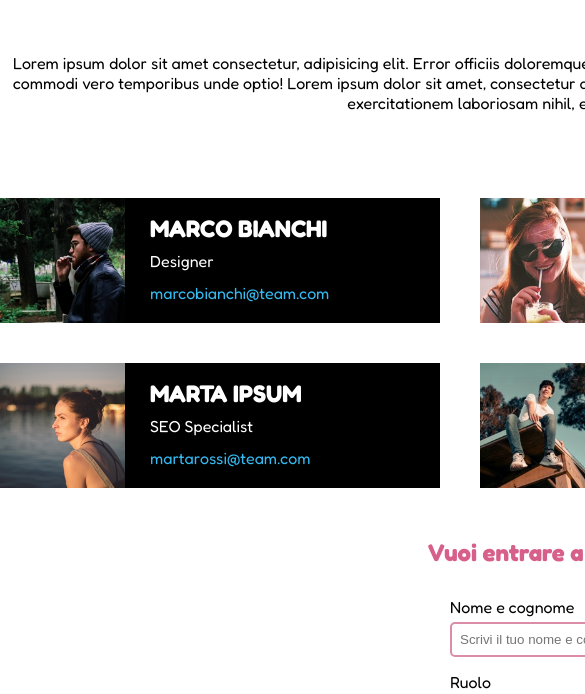
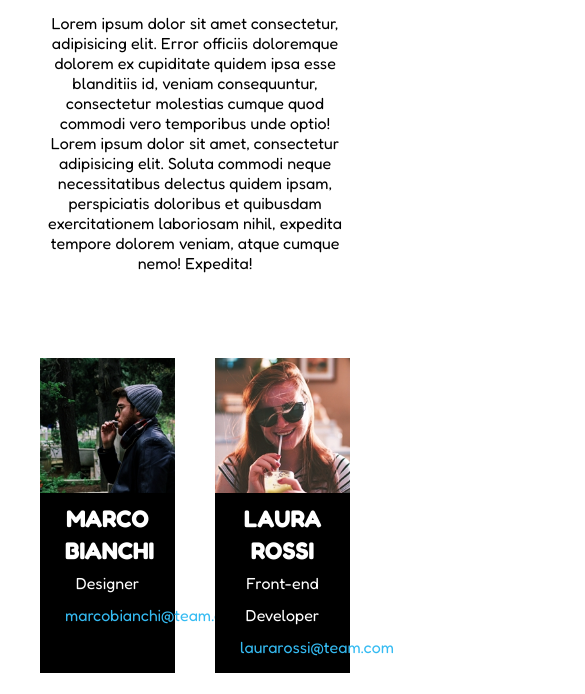
Before and after one commit to AngelaFerraro18/js-our-team, a plain HTML site: page index.html in a window 390 px wide. Shown: the part 150-844 px from the top of the page, 585 px wide, since content can reach past the window. Drawn offline with Linux system fonts and the light colour scheme; a web font is replaced by a local one.

Commit message:
feat: adding responsivity for mobile (desktop first) and fix js ciclo for

```diff
--- /dev/null
+++ b/css/responsive-mobile.css
@@ -0,0 +1,24 @@
+@media screen and (max-width: 576px){
+    body.container {
+        max-width: 576px;
+        width: 100%;
+    }
+
+    main div.member-card {
+        width: calc((100% - 40px) / 2);
+        display: block;
+    }
+
+    main div.member-card img{
+        width: 100%;
+    }
+
+    main div.info-card {
+        padding: 10px 25px;
+        text-align: center;
+    }
+
+
+
+
+}
--- a/css/style.css
+++ b/css/style.css
@@ -6,13 +6,15 @@
 
 img {
     display: block;
-    /* width: 100%; */
+    width: 100%;
 }
 
 
 body.container {
-    width: 1400px;
-    margin: 80px auto;
+    max-width: 1400px;
+    width: 100%;
+    margin: 0 auto;
+    padding: 40px;
     font-family: "Fredoka", sans-serif;
 }
 
@@ -42,7 +44,7 @@ main div.member-card {
 }
 
 main div.member-card img {
-    width: 125px;
+    width: 40%;
     flex-shrink: 0;
 }
 
--- a/index.html
+++ b/index.html
@@ -11,8 +11,10 @@
     <link rel="preconnect" href="https://fonts.gstatic.com" crossorigin>
     <link href="https://fonts.googleapis.com/css2?family=DynaPuff:wght@400..700&family=Fredoka:wght@300..700&family=Montserrat:ital,wght@0,100..900;1,100..900&family=Nerko+One&family=Open+Sans:ital,wght@0,300..800;1,300..800&family=Sour+Gummy:ital,wght@0,100..900;1,100..900&family=Yusei+Magic&display=swap" rel="stylesheet">
 
-    <!-- main css -->
-    <link rel="stylesheet" href="css/style.css">
+     <!-- main css -->
+     <link rel="stylesheet" href="css/style.css">
+    <!-- responsive-mobile -->
+    <link rel="stylesheet" href="css/responsive-mobile.css">
 </head>
 
 <body class="container">
@@ -30,14 +32,14 @@
 
         <!-- sezione cards dei membri del team -->
         <div class="cards-grid">
-            <div class="member-card">
+            <!-- <div class="member-card">
                 <img src="img/male1.png" alt="ragazzo-1">
                 <div class="info-card">
                     <h2>Marco Bianchi</h2>
                     <span>Designer</span>
                     <a href="#">marcobianchi@team.com</a>
                 </div>
-            </div>
+            </div> -->
         </div>
 
         <!-- form per gli utenti -->
--- a/js/script.js
+++ b/js/script.js
@@ -41,7 +41,7 @@ const teamMembers = [
 const cardGridElement = document.querySelector('.cards-grid');
 
 //creo un ciclo for per creare gli elementi da aggiungere all'HTML
-for (let i = 1; i < teamMembers.length; i++) {
+for (let i = 0; i < teamMembers.length; i++) {
 
   const currentMember = teamMembers[i];
 
```
